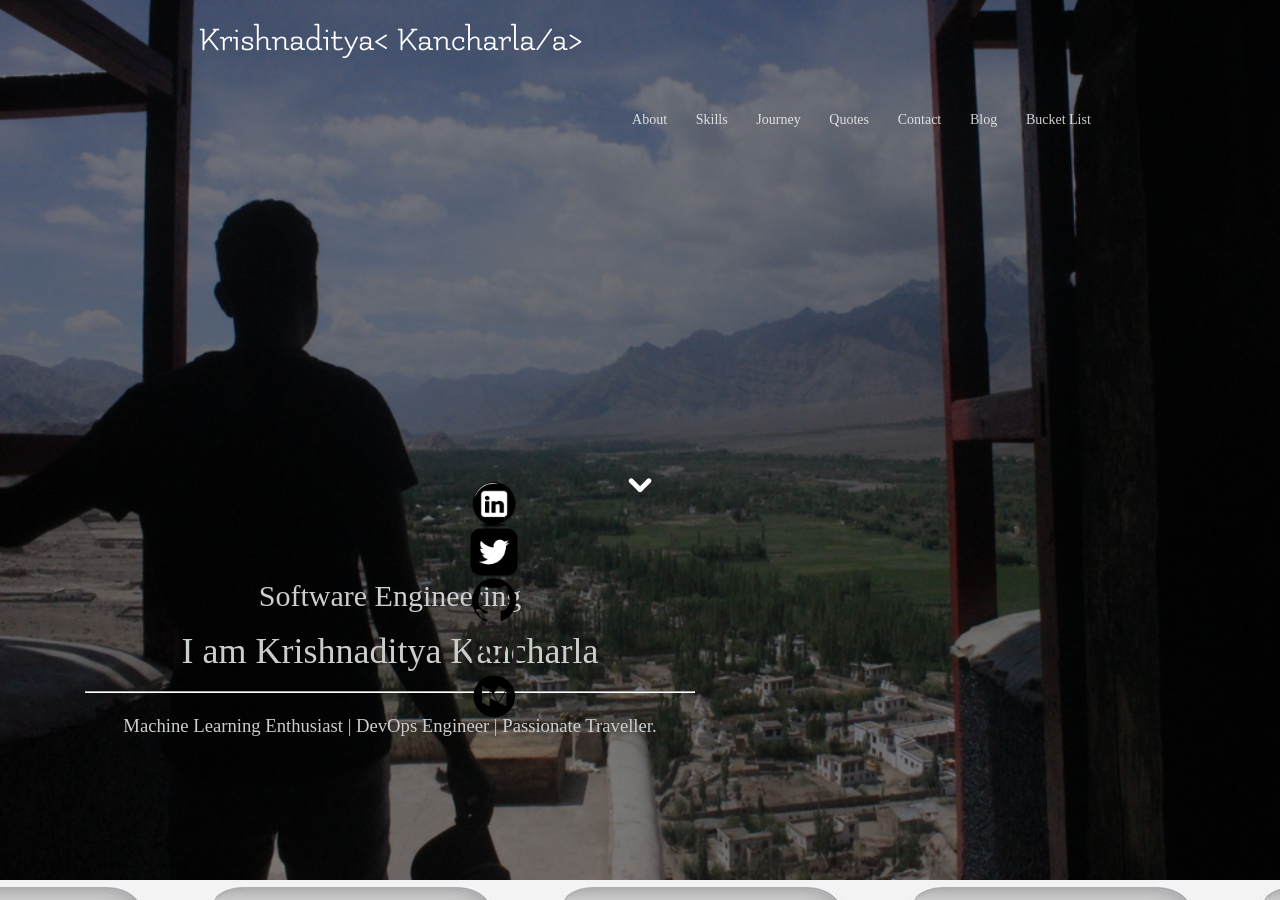
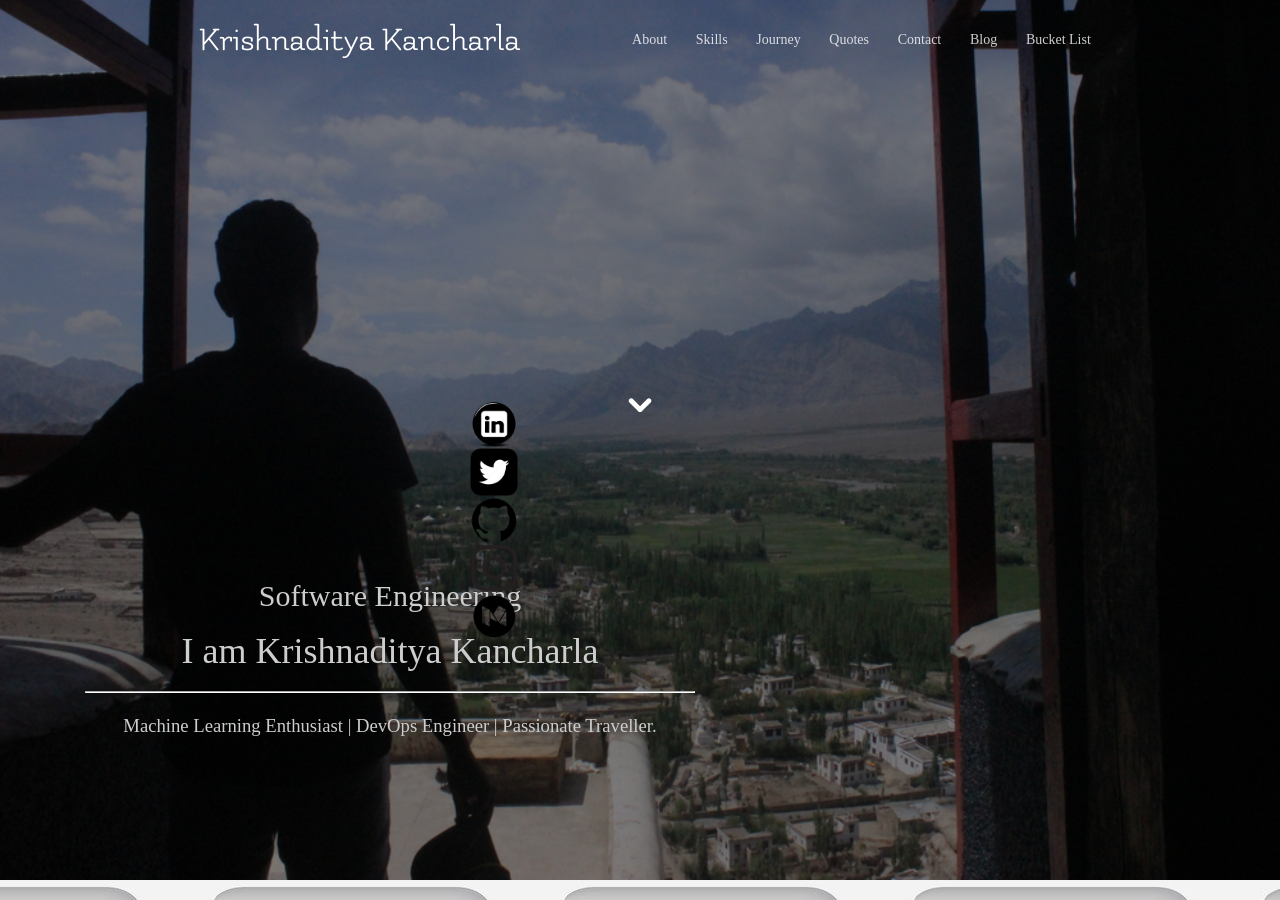
Before and after one commit to krishnakancharla/krishnakancharla.github.io, a Jekyll site: the page built from index.html, in a window 1280 px wide and 900 px high. Built offline with Jekyll 4.4.1, drawn with Linux system fonts in a browser that asks for light colours; nearby versions of some CDN libraries; some web fonts are replaced.

Commit message:
Update index.html

```diff
--- a/index.html
+++ b/index.html
@@ -36,7 +36,7 @@ html_title: Krishnaditya Kancharla
 
 
     <div class="navigation-wrapper">
-      <a href="#" class="logo wow jello animated">Krishnaditya< Kancharla/a>
+      <a href="#" class="logo wow jello animated">Krishnaditya Kancharla</a>
       <a href="javascript:void(0)" class="navigation-menu-button" id="js-mobile-menu">
         <div id="hamburger" class="hamburglar is-closed">
           <div class="burger-icon">
```
